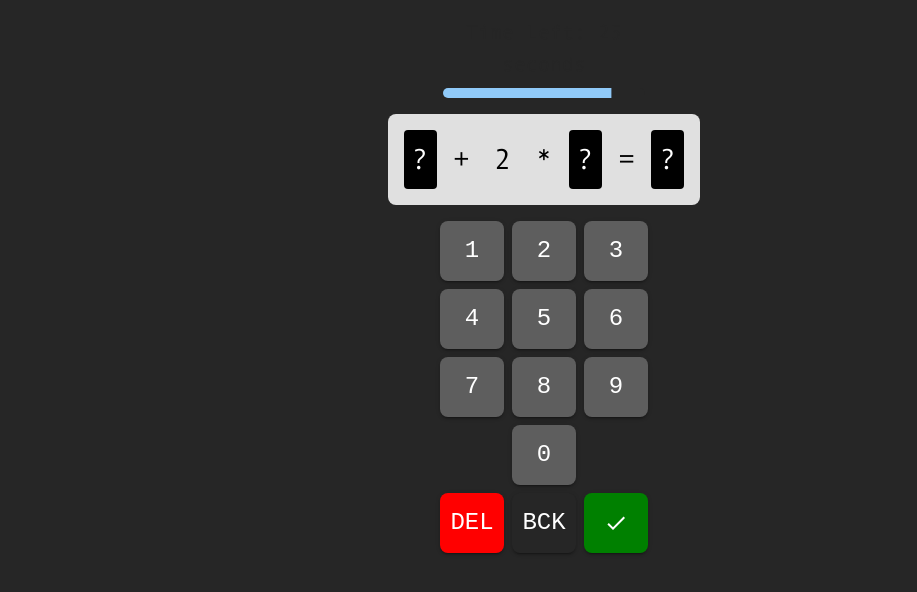
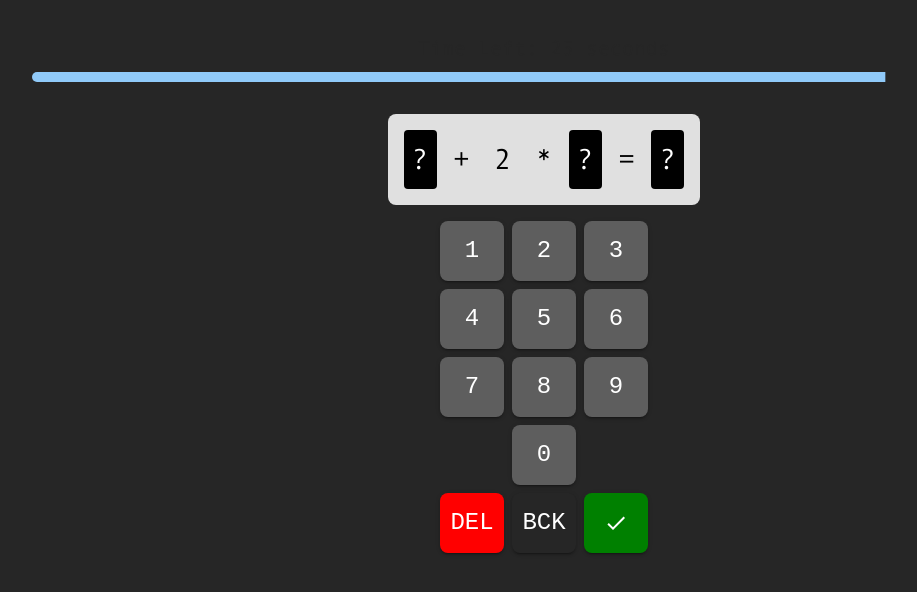
Before and after one commit to listenrwt/fill-in-the-math-client, a Next.js app: page /game in a window 1280 px wide. Shown: the top 592 px of the page, without its empty margins (96-1013 px from the left). Built offline with nearby package versions, Linux system fonts and the light colour scheme; no server answers.

Commit message:
feat: added logic for conditionally rendering of player action

```diff
--- a/src/components/game/game_container.tsx
+++ b/src/components/game/game_container.tsx
@@ -7,6 +7,7 @@ import { Question } from '@/lib/game/types';
 
 import CalculatorDisplay from './ui/calculator_display';
 import CalculatorPanel from './ui/calculator_panel';
+import GameAction from './ui/game_action';
 import InGameTimer from './ui/in_game_timer';
 
 // TODO: Implement the GameContainer component, create more components if needed
@@ -25,6 +26,7 @@ export default function GameContainer() {
   // State to store the question
   const [question, setQuestion] = useState<Question>(initialQuestion);
   const [filledIndexes, setFilledIndexes] = useState<number[]>([]);
+  const [showGameAction, setShowGameAction] = useState(false);
 
   // Function to replace only the first available blank
   const handleNumberClick = (num: number) => {
@@ -69,25 +71,55 @@ export default function GameContainer() {
     });
   };
 
+  // Example function to check if the answer is correct
+  // For this temporary function, we assume that if there are
+  // no blank symbols left in the question, the answer is correct.
   const handleSubmit = () => {
     console.log('Answer submitted');
+    if (!question.includes(MathSymbol.Blank)) {
+      console.log('Answer is correct. Switching to game actions...');
+      setShowGameAction(true);
+    } else {
+      console.log('Answer is incorrect. Please complete your answer.');
+    }
   };
 
   return (
+    <Grid2 container direction="column" justifyContent="center" spacing={2}>
+      <Grid2 container direction="row" justifyContent="center" alignItems="center">
+        <InGameTimer />
+      </Grid2>
       <Grid2 container direction="column" justifyContent="center" alignItems="center" spacing={2}>
         <Grid2>
-        <InGameTimer />
-      </Grid2>
-      <Grid2>
+          {/* Conditionally render: before answer is correct, show the calculator panel.
+Once correct, replace it with the game action window. */}
+          {showGameAction ? (
+            <GameAction
+              onActionComplete={() => {
+                // Optionally prepare and load the next question.
+                setQuestion(initialQuestion); // Or load your actual next question.
+                setFilledIndexes([]);
+                setShowGameAction(false);
+              }}
+            />
+          ) : (
+            <Grid2
+              container
+              direction="column"
+              justifyContent="center"
+              alignItems="center"
+              spacing={2}
+            >
               <CalculatorDisplay question={question} />
-      </Grid2>
-      <Grid2>
               <CalculatorPanel
                 onNumberClick={handleNumberClick}
                 onDelete={handleDelete}
                 onDeleteLast={handleBackspace}
-          onSubmit={handleSubmit}
+                onSubmit={handleSubmit} // Here the confirm button will trigger handleSubmit
               />
+            </Grid2>
+          )}
+        </Grid2>
       </Grid2>
     </Grid2>
   );
```
Lines whose indentation alone changed are shown as unchanged.
